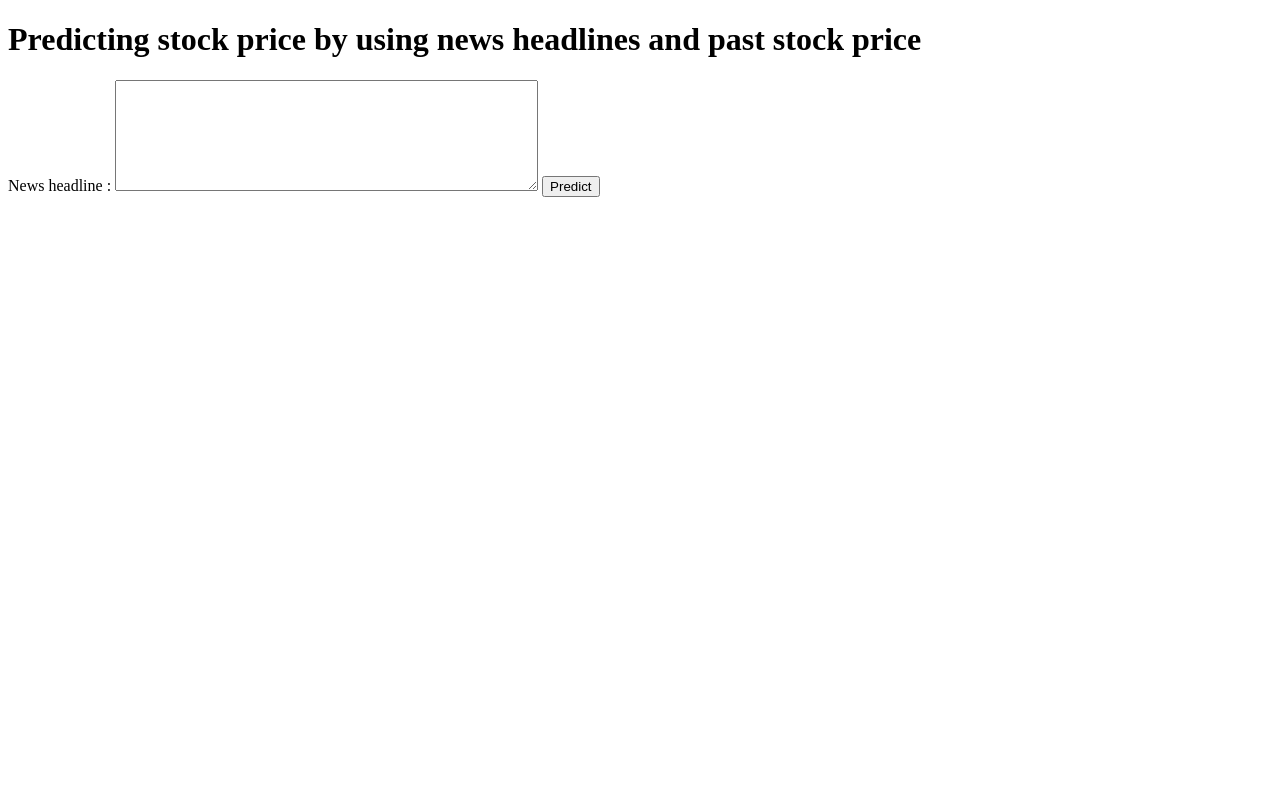
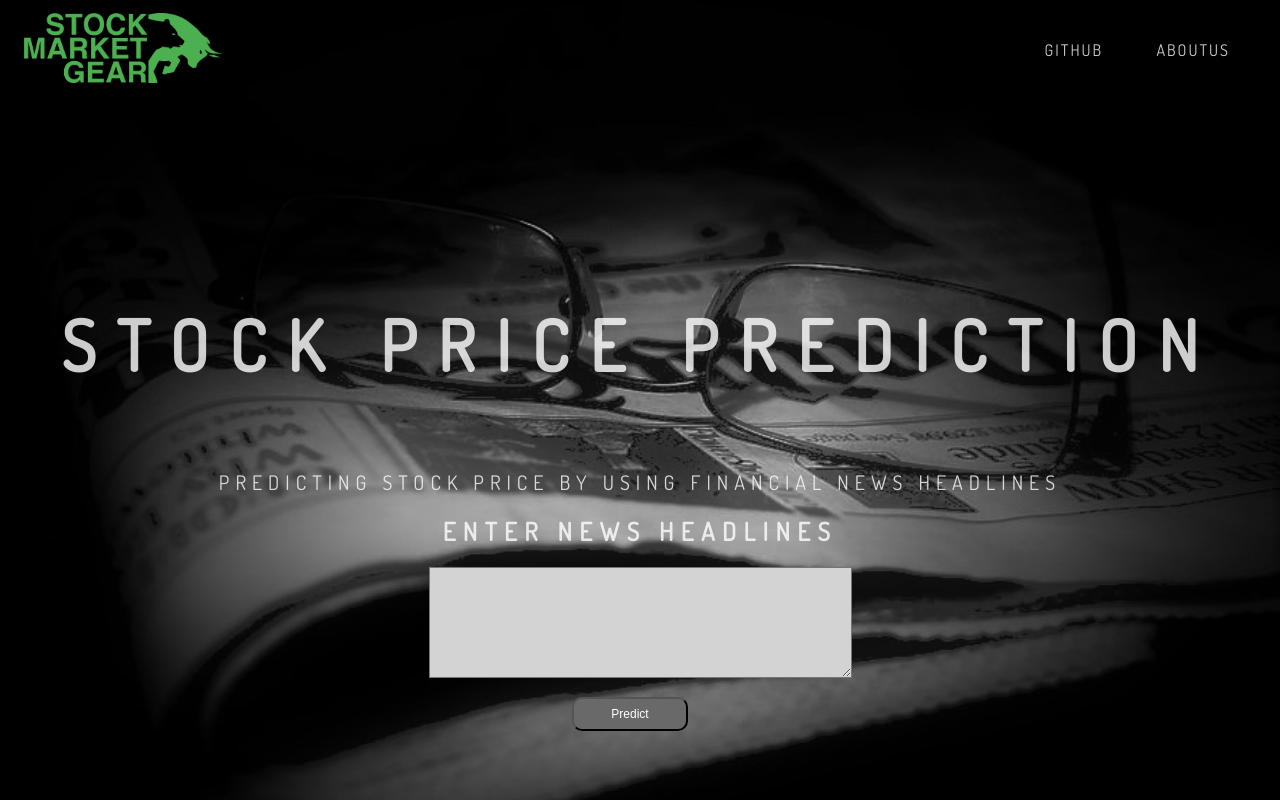
Before and after one commit to Kuldeep-Singh-Bithu/Stock-Price-Internship, a Flask app: page /newspred in a window 1280 px wide. Run offline with Flask 2, Linux system fonts and the light colour scheme; parts of the project's set-up code (start-up, migrations or seed data) failed here and were passed over.

Commit message:
final change

```diff
--- /dev/null
+++ b/static/css/style2.css
@@ -0,0 +1,116 @@
+*{
+	padding: :0;
+	margin: 0;
+}
+header{
+	width: 100%;
+	height: 100vh;
+	background-image: url('/static/img/n2.jpg');
+	background-size: cover;
+	font-family: 'Dosis',sans-serif;
+}
+.header_menu{
+	width: 100%;
+	height: 100px;
+	display: flex;
+	flex-direction: row;
+	align-items: center;
+	/*border: 1px solid red;*/
+}
+.logo{
+	width: 20%;
+	text-align: center;
+
+}
+.logo img{
+	height: 70px;
+}
+.menu_list{
+	width: 80%;
+	text-align: right;
+	padding-right: 50px;
+}
+.menu_list li{
+	display: inline-block;
+	text-transform: uppercase;
+	list-style: none;
+	letter-spacing: 2px;
+	padding-left: 50px;
+}
+
+.menu_list li a{
+	color: rgba(255, 255, 255, .8);
+	text-decoration: none;
+}
+
+.menu_list li a:hover{
+	color: orange;
+}
+
+.header_content{
+	text-transform: uppercase;
+	width: 100%;
+	height: 200px;
+	position: absolute;
+	top: 50%;
+	left: 50%;
+	color: rgba(255, 255, 255, .8);
+	transform: translate(-50%,-50%);
+	text-align: center;
+
+}
+.header_content h1{
+	margin-bottom: 20px;
+	font-size: 70px;
+	font-weight: 700;
+	letter-spacing: 0.3em;
+	padding-bottom: 60px;
+}
+.header_content h2{
+	margin-bottom: 20px;
+	font-size: 25px;
+	font-weight: 700;
+	letter-spacing: 0.3em;
+
+}
+
+.header_content h3{
+	margin-bottom: 20px;
+	font-size: 20px;
+	font-weight: 500;
+	letter-spacing: 0.3em;
+}
+
+.header_content button{
+	height: auto;
+	padding: 8px 37px;
+	color: #fff;
+	font-size: 12px;
+	background-color:#696969;
+	margin-right: 20px;
+	border-radius: 10px;
+	margin-top: 15px;
+}
+.header_content button a{
+	text-transform: uppercase;
+	text-decoration: none;
+	color: white;
+	letter-spacing: 1px;
+
+}
+
+.header_content button:hover{
+	background-color:#808080;
+	border:1px solid white;
+}
+
+.header_content input{
+	padding: 10px;
+}
+.b{
+	padding-top: 10px;
+}
+.T1{
+	background-color: lightgray;
+
+}
--- a/templates/webpage.html
+++ b/templates/webpage.html
@@ -1,26 +1,44 @@
 <!DOCTYPE html>
-<html lang="en">
+<html >
 <head>
 	<meta charset="UTF-8">
     <meta http-equiv="X-UA-Compatible" content="IE=edge">
     <meta name="viewport" content="width=device-width, initial-scale=1.0">
-    <title>Document</title>
+  <title>Stock Price Prediction And Forecasting</title>
+  <link rel="stylesheet" type="text/css" href="/static/css/style2.css">
+  <link href="https://fonts.googleapis.com/css?family=Dosis" rel="stylesheet">
   </head>
   <body>
-    <h1>Predicting stock price by using news headlines and past stock price</h1>
+<header>
+	<div class="header_menu">
+            <div class="logo">
+            	<img src="/static/img/logo.png" alt="Logo">
+
+            </div>
+            <div class="menu_list">
+                <ul>
+                    <li><a href="https://github.com/Kuldeep-Singh-Bithu/Stock-Price-Internship.git">GITHUB</a> </li>
+                    <li><a href="https://github.com/Kuldeep-Singh-Bithu/Stock-Price-Internship.git">AboutUS</a> </li>
+                </ul>
+            </div>
+        </div>
+	<div class="header_content">
+		<div><h1> stock price prediction </h1></div>
+		<h3>Predicting stock price by using financial news headlines</h3>
+
 	<form action='{{ url_for("prediction")}}' method="post">
-    <label for="News Headline">News headline :</label>
-    <textarea type="text" id="headline" name="hdline" placeholder="News Headline" rows="7" cols="50">
+
+    <label for="News Headline"><h2>Enter news headlines</h2></label>
+
+    <textarea class="T1" type="text" id="headline" name="hdline" placeholder="News Headline" rows="7" cols="50">
     </textarea>
+    <div>
     <button type="submit">Predict</button>
-<!--        <div>-->
-<!--  <button id="myButton" class="float-left submit-button" >Go Back</button>-->
+    </div>
+    </form>
 
-<!--<script type="text/javascript">-->
-<!--    document.getElementById("myButton").onclick = function () {-->
-<!--        location.href = "/";-->
-<!--    };-->
-<!--</script>-->
-<!--</div>-->
+
+	</div>
+</header>
   </body>
   </html>
```
Also changed, not shown: static/css/style.css (added, +108 -0 lines), templates/index.html (+33 -16 lines), templates/prediction_page.html (+32 -17 lines), static/img/b1.jpg (added), static/img/b2.jpg (added), static/img/b3.jpg (added), static/img/b4.jpg (added), static/img/logo.png (added), static/img/n1.jfif (added), static/img/n2.jpg (added). Lines whose indentation alone changed are shown as unchanged.
